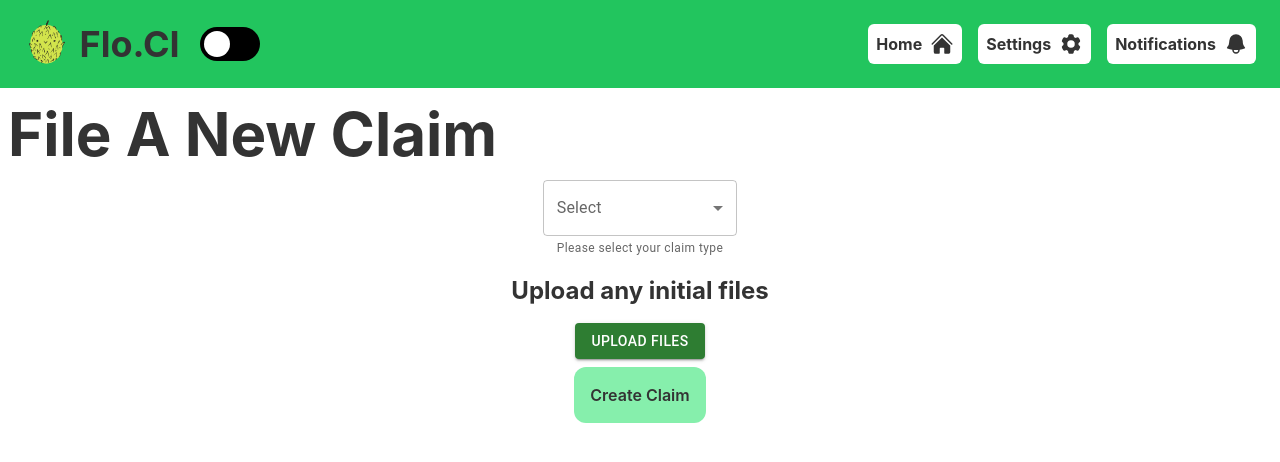
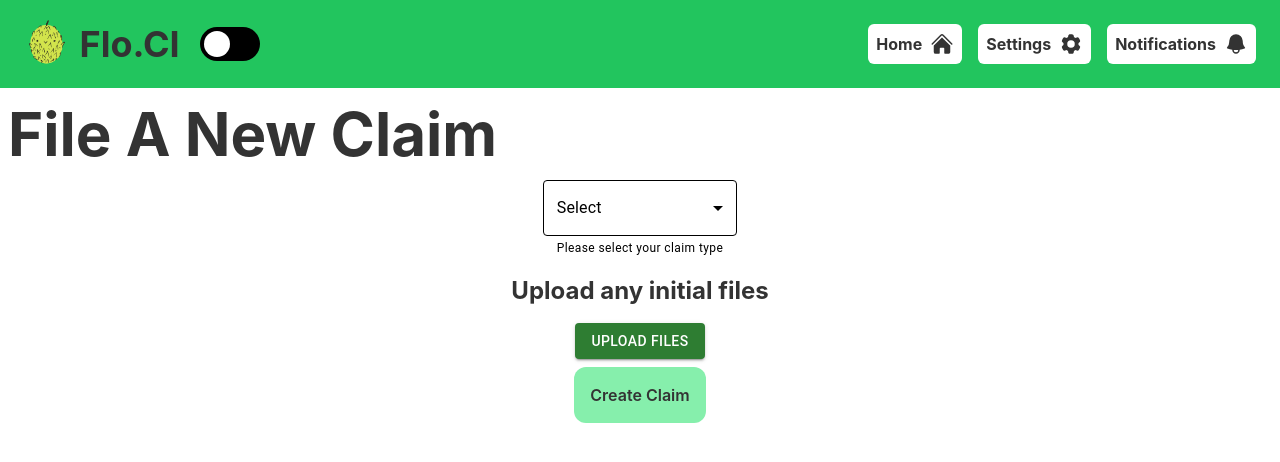
Before and after one commit to Flo-CI/front-end, a React (Create React App) app: page /front-end/new-claim in a window 1280 px wide. Shown: the top 462 px of the page. Built offline with nearby package versions, Linux system fonts and the light colour scheme.

Commit message:
Modified claim files display in dark mode

```diff
--- a/src/components/ClaimCard.js
+++ b/src/components/ClaimCard.js
@@ -9,13 +9,16 @@ export default function ClaimCard({
   applicationStatus,
 }) {
   const { darkMode } = useContext(DarkModeContext);
+  const color = darkMode
+        ? 'bg-green-500 text-white rounded-t-xl rou'
+        : 'bg-green-300 rounded-t-xl rou';
   return (
       <Link
         to={`/claim/${claimNumber}`}
         className="border-2 rounded-xl w-80 h-32 m-4 bg-white"
       >
         {/* Claim name */}
-        <div className=" bg-green-300 rounded-t-xl rou">
+        <div className={color}>
           <h1 className="px-4 py-4 font-bold text-xl">{claimName}</h1>
         </div>
 
--- a/src/screens/ClaimFilesScreen.js
+++ b/src/screens/ClaimFilesScreen.js
@@ -61,11 +61,15 @@ export default function ClaimFilesScreen() {
         }
     }
 
+    const color = darkMode
+        ? '#333'
+        : 'white';
+
   return (
     <div className={`${darkMode ? 'dark' : 'light'} bg-gray-50 h-screen`}>
       <Navbar />
         <div className="flex justify-between items-start pt-4">
-          <h1 className=" px-2 text-6xl font-bold ">ClaimName Claim</h1>
+          <h1 className=" px-2 text-6xl font-bold ">Claim Name</h1>
         </div>
       <Grid container direction={'row'}>
         <Grid item xs={spacing}>
@@ -73,7 +77,7 @@ export default function ClaimFilesScreen() {
             <h1 className=" px-2 text-4xl font-bold ">Claim Files</h1>
           </div>
           <div className="flex justify-center items-start pt-4">
-            <List sx={{ width: "100%", maxWidth: 360, bgcolor: "background.paper" }}>
+            <List sx={{ width: "100%", maxWidth: 360, bgcolor: color }}>
               <ListItem>
                 <ListItemAvatar>
                   <div onClick={() => handleFileClick(file1)}>
@@ -85,6 +89,11 @@ export default function ClaimFilesScreen() {
                 <ListItemText
                   primary="Certification of Death - Physician Statement"
                   secondary=" Upload Date: Oct 28, 2023"
+                  sx={{
+                    '& .MuiListItemText-secondary': {
+                      color: darkMode ? 'white' : 'black', // Change as needed
+                    },
+                  }}
                 />
                 <ListItemAvatar>
                   <Avatar>
@@ -103,6 +112,11 @@ export default function ClaimFilesScreen() {
                 <ListItemText
                   primary="Life Claim Information Request"
                   secondary="Upload Date: Nov 7, 2023"
+                  sx={{
+                    '& .MuiListItemText-secondary': {
+                      color: darkMode ? 'white' : 'black', // Change as needed
+                    },
+                  }}
                 />
                 <ListItemAvatar>
                   <Avatar>
@@ -116,7 +130,7 @@ export default function ClaimFilesScreen() {
             <h1 className=" px-2 text-4xl font-bold ">Missing Files</h1>
           </div>
           <div className="flex justify-center items-start pt-4">
-            <List sx={{ width: "100%", maxWidth: 360, bgcolor: "background.paper" }}>
+            <List sx={{ width: "100%", maxWidth: 360, bgcolor: color }}>
               <ListItem>
                 <ListItemAvatar>
                   <Avatar>
--- a/src/screens/NewClaimScreen.js
+++ b/src/screens/NewClaimScreen.js
@@ -43,6 +43,8 @@ export default function NewClaimScreen() {
   // useAuthenticationCheck();
   const { darkMode } = useContext(DarkModeContext);
 
+  const colour = darkMode ? "white" : "black"
+
   return (
     <div className={`${darkMode ? 'dark' : 'light'} bg-gray-50 h-screen`}>
       <Navbar />
@@ -55,6 +57,31 @@ export default function NewClaimScreen() {
           select
           label="Select"
           helperText="Please select your claim type"
+          sx={{
+            "& .MuiOutlinedInput-root": {
+              "& fieldset": {
+                borderColor: colour,
+              },
+              "&:hover fieldset": {
+                borderColor: colour,
+              },
+              "&.Mui-focused fieldset": {
+                borderColor: colour,
+              },
+            },
+            "& .MuiInputLabel-root": { // Target the label
+              color: colour,
+            },
+            "& .MuiFormHelperText-root": { // Target the helper text
+              color: colour,
+            },
+            "& .MuiSelect-icon": { // Target the dropdown arrow
+              color: colour,
+            },
+            "& .MuiSelect-select": { // Target the selected value
+              color: colour,
+            },
+          }}
         >
           {claimTypes.map((option) => (
             <MenuItem key={option.value} value={option.value}>
```
